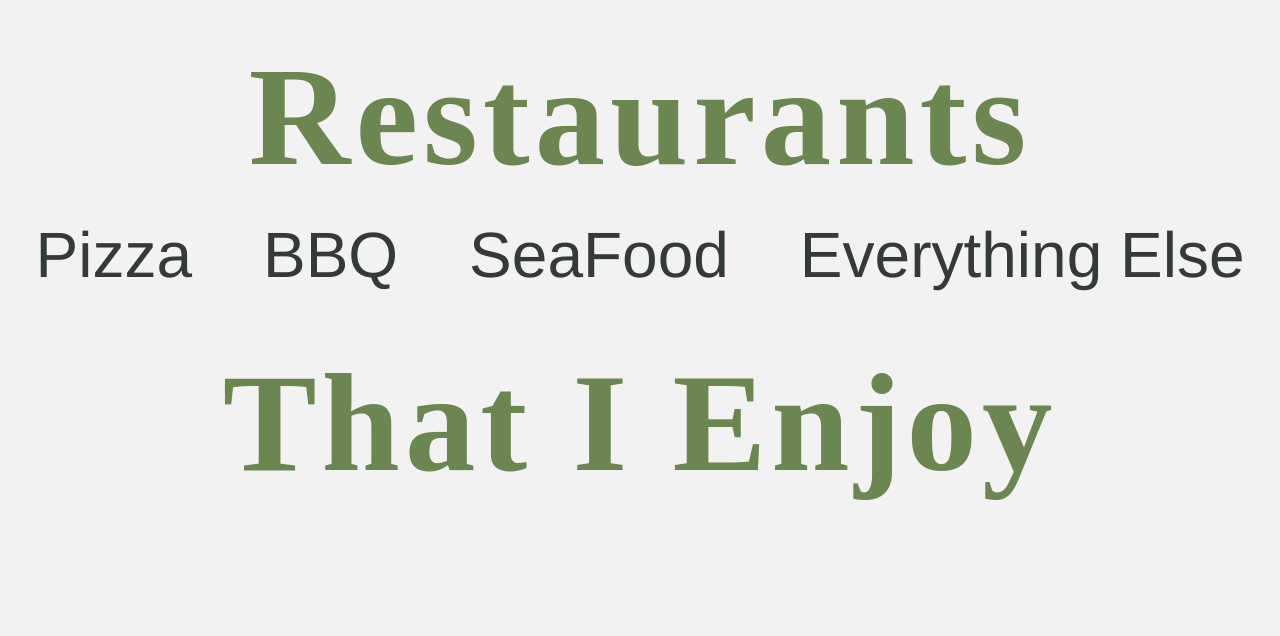
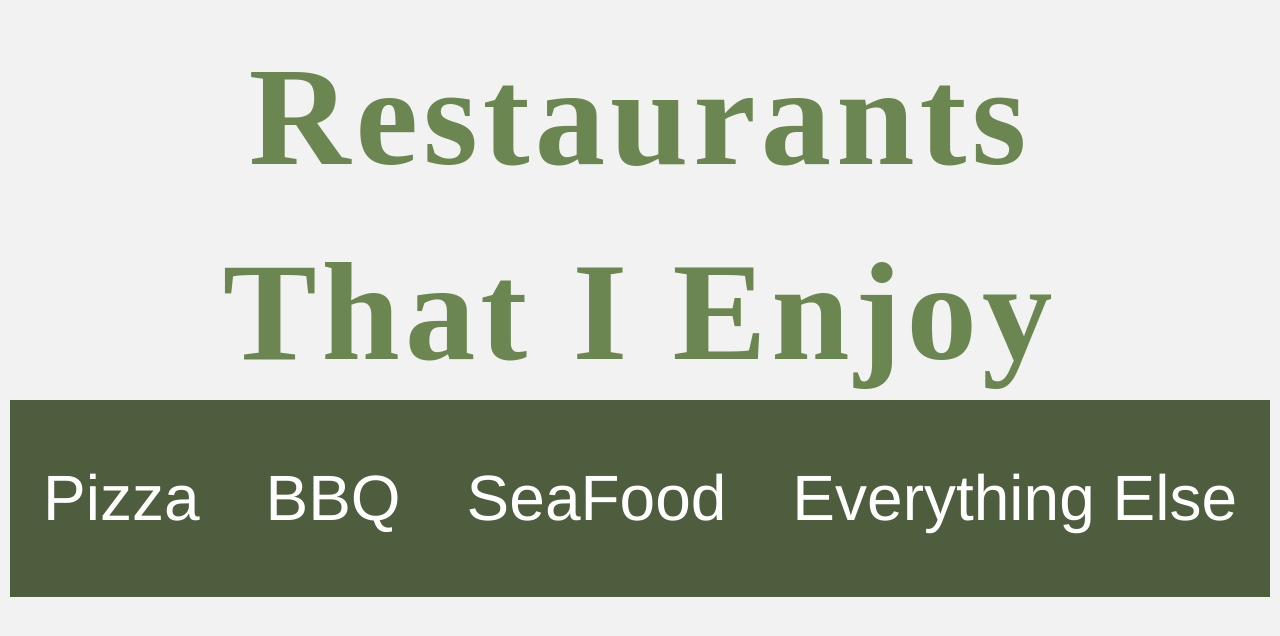
Before and after one commit to bdog72/food-dot-com, a React app: page /restaurants4 in a window 1280 px wide. Shown: the top 636 px of the page. Built offline with nearby package versions, Linux system fonts and the light colour scheme; a web font is replaced by a local one.

Commit message:
made some css chages

```diff
--- a/src/components/App.js
+++ b/src/components/App.js
@@ -4,10 +4,10 @@ export default class App extends Component {
   render () {
     return <div>
       <h1 className='header'>Restaurants</h1>
+      <h1 className='header'>That I Enjoy</h1>
       <div>
         <ReactRouter />
       </div>
-      <h1 className='header'>That I Enjoy</h1>
     </div>
   }
 }
--- a/src/components/ReactRouter.js
+++ b/src/components/ReactRouter.js
@@ -3,6 +3,7 @@ import Pizza from './Pizza'
 import BBQ from './BBQ'
 import Seafood from './Seafood'
 import EverythingElse from './EverythingElse'
+import { Jumbotron } from 'react-bootstrap'
 import '../styles/reactrouter.scss'
 import { BrowserRouter as Router, Route, Link } from 'react-router-dom'
 
@@ -33,12 +34,14 @@ const everythingElse = () => (
 const BasicExample = () => (
   <Router>
     <div>
+      <Jumbotron className='jumbo'>
         <div className='links'>
           <Link to='/'>Pizza</Link>
           <Link to='/bbq'>BBQ</Link>
           <Link to='/seafood'>SeaFood</Link>
           <Link to='/everythingElse'>Everything Else</Link>
         </div>
+      </Jumbotron>
       <div className='router'>
         <Route exact path='/' component={pizza} />
         <Route path='/bbq' component={bbq} />
--- a/src/styles/reactrouter.scss
+++ b/src/styles/reactrouter.scss
@@ -4,9 +4,14 @@
   justify-content: space-around;
 }
 
+.jumbo {
+  background-color: #4e5d3d;
+  margin: 10px;
+}
+
 .links a {
   text-decoration: none;
-  color: #343a38;
+  color: white;
   padding: 5px;
   font-size: 5vw;
 }
```
Lines whose indentation alone changed are shown as unchanged.
